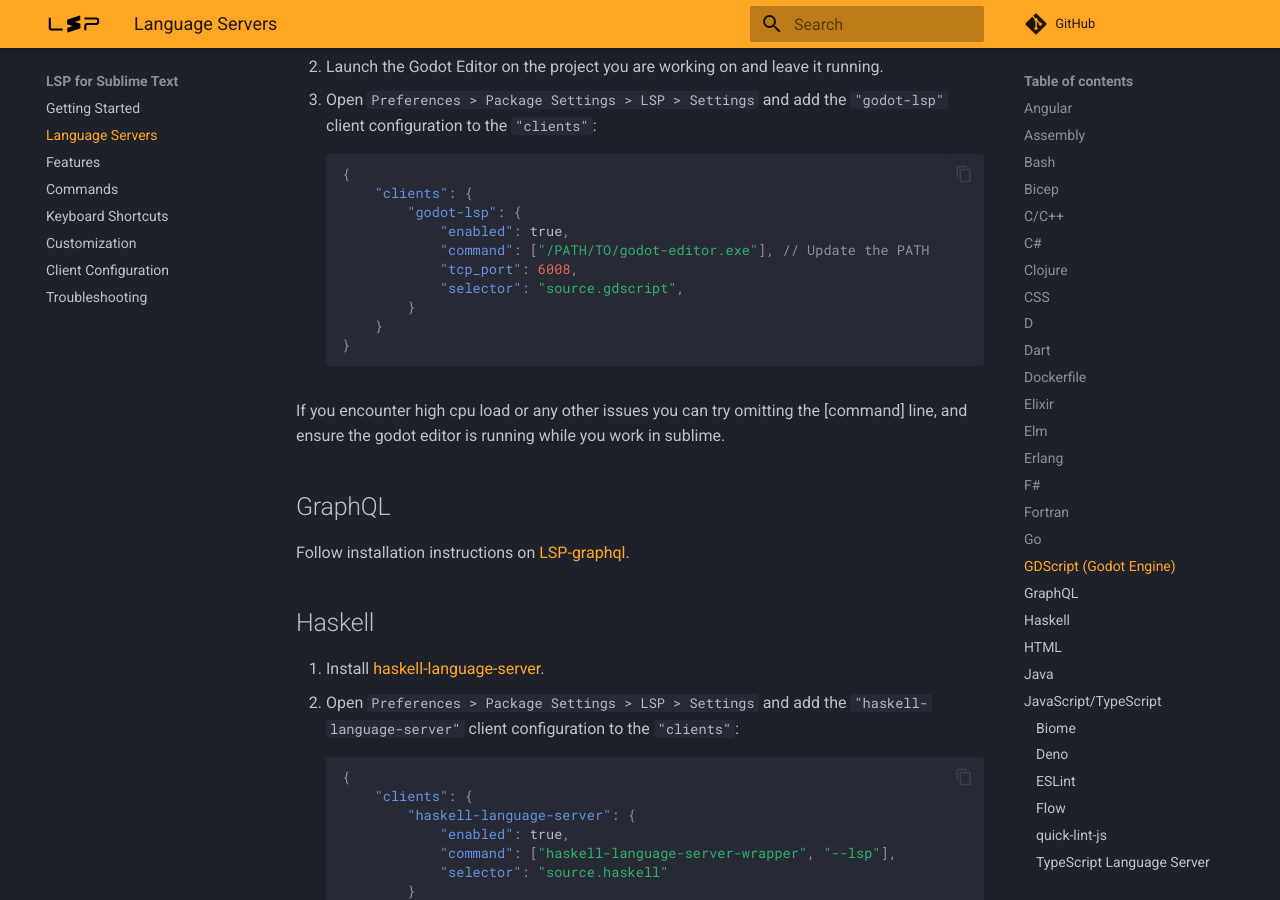
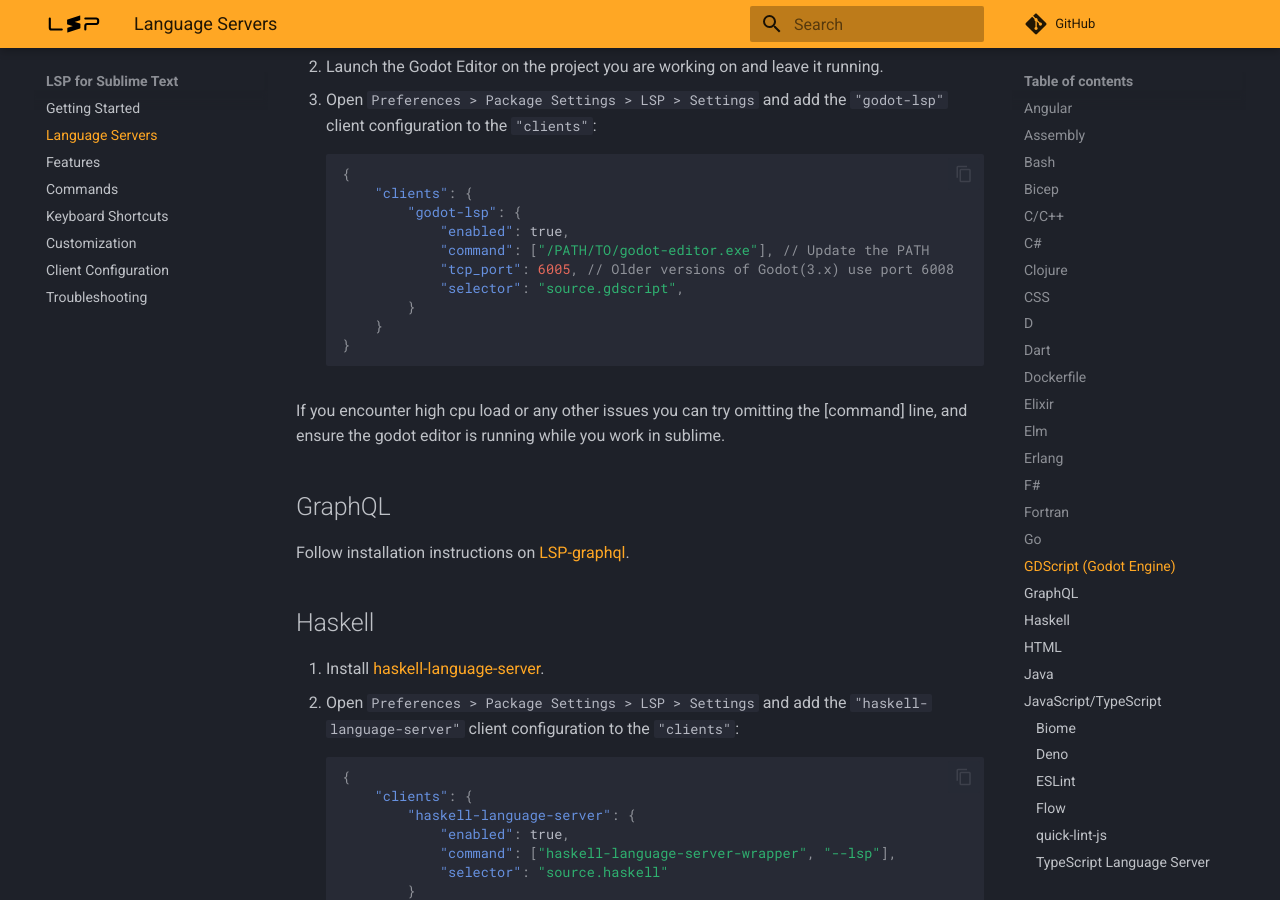
Before and after one commit to sublimelsp/LSP, an MkDocs documentation site: the page built from docs/src/language_servers.md, in a window 1280 px wide and 900 px high, scrolled down 5157 px. Built offline with MkDocs 1.6.1 and Material for MkDocs 9.7.7, drawn with Linux system fonts in a browser that asks for light colours; comment, search, counter and statistics services are not loaded.

Commit message:
[Docs] Change default godot-editor port  (#2447)
* use default port for LSP suggested by godot-editor

https://docs.godotengine.org/en/stable/tutorials/editor/external_editor.html#lsp-dap-support

* add comment for older versions of Godot

```diff
--- a/docs/src/language_servers.md
+++ b/docs/src/language_servers.md
@@ -205,7 +205,7 @@
             "godot-lsp": {
                 "enabled": true,
                 "command": ["/PATH/TO/godot-editor.exe"], // Update the PATH
-                "tcp_port": 6008,
+                "tcp_port": 6005, // Older versions of Godot(3.x) use port 6008
                 "selector": "source.gdscript",
             }
         }
```
